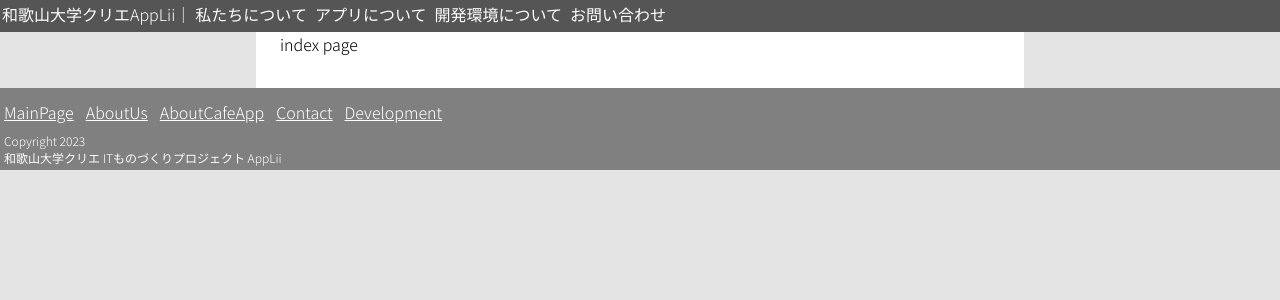
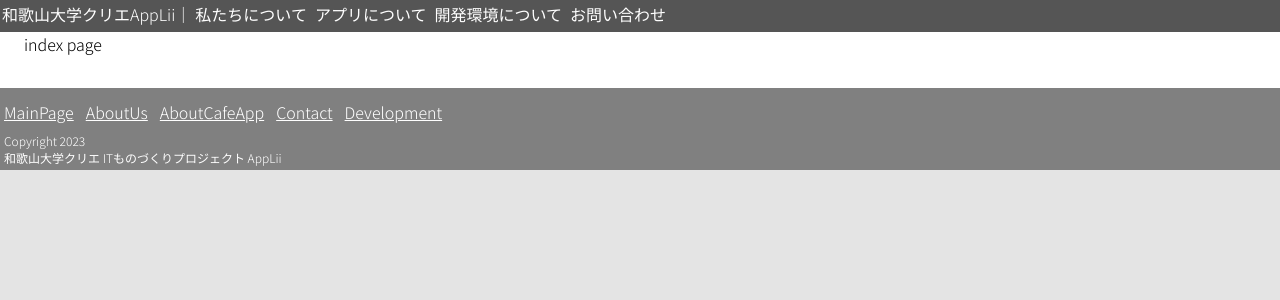
Before and after one commit to AppLii/AppLii.github.io, a Nuxt app: page / in a window 1280 px wide. Shown: the top 300 px of the page. Built offline with nearby package versions, Linux system fonts and the light colour scheme; a web font is replaced by a local one.

Commit message:
[Feature] デザイナのテーマカラーと横幅を調整

```diff
--- a/components/BodyDesigner.vue
+++ b/components/BodyDesigner.vue
@@ -26,7 +26,7 @@ html {
         font-family: 'Noto Sans JP', sans-serif;
 
         .body-designer {
-            max-width: 720px;
+            max-width: 1280px;
             margin: 0 auto;
             padding: 32px 24px;
             background-color: white;
@@ -45,7 +45,8 @@ html {
             h3 {
                 margin: 16px 0 8px 4px;
                 padding: 0 0 0 8px;
-                border-left: 8px solid #e98c00;
+                border-left: 8px solid #ee7a00;
+                border-bottom: 1px solid #ee7a00;
             }
 
 
```
